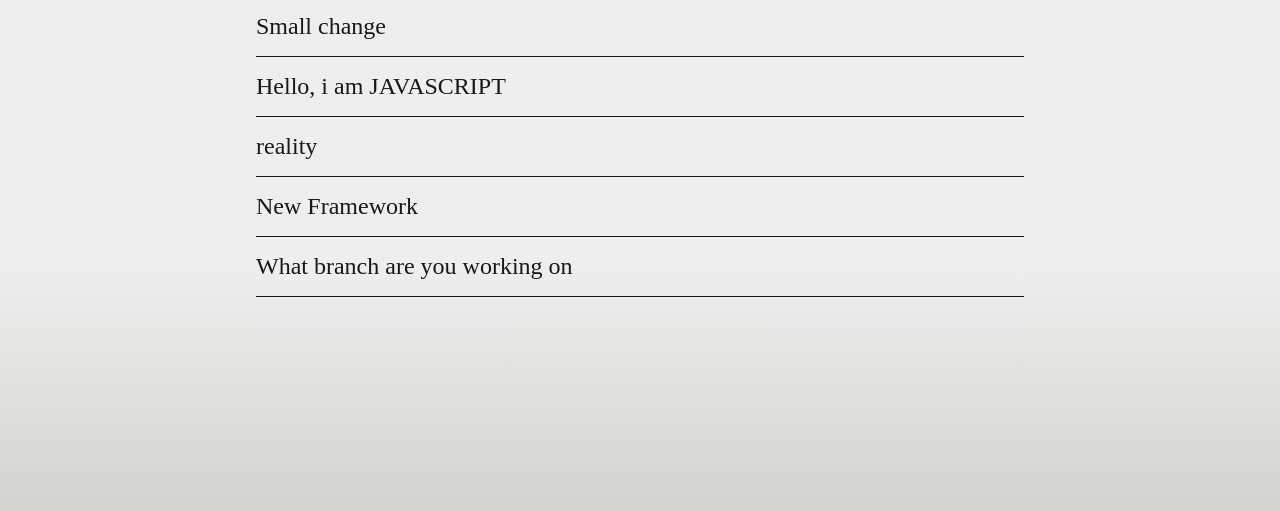
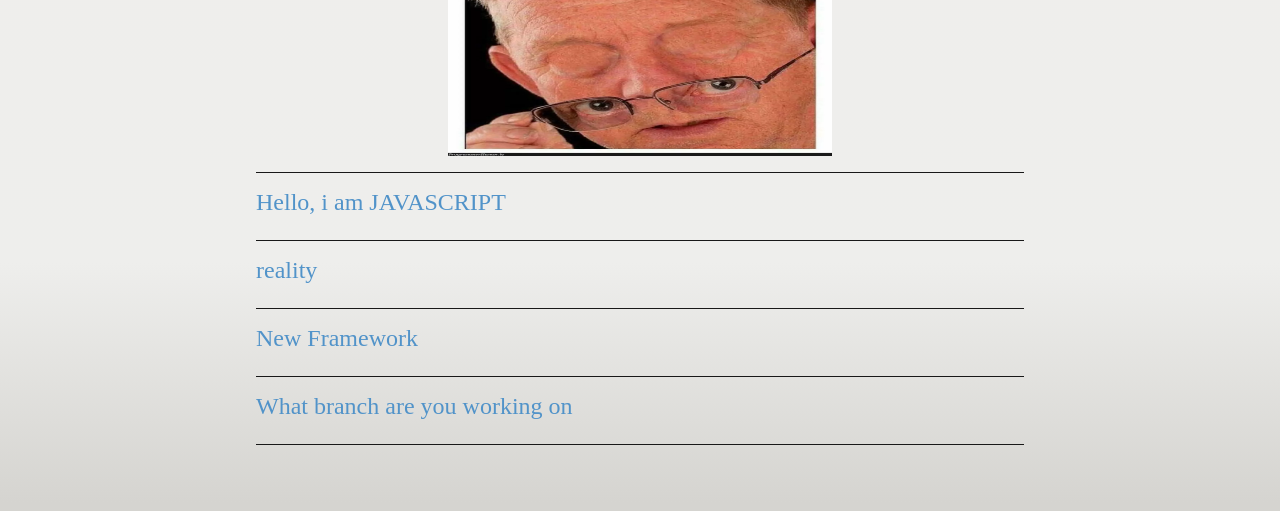
Before and after one commit to shchemer/cssBayan, a plain HTML site: page cssBayan/index.html in a window 1280 px wide. Shown: the part 289-800 px from the top of the page. Drawn offline with Linux system fonts and the light colour scheme; files whose address does not match are found by name.

Commit message:
feat: add action for images and add styles for bayan options (Sun, Mar 12, 2023 01:21:48 PM)

```diff
--- a/cssBayan/style.css
+++ b/cssBayan/style.css
@@ -47,9 +47,21 @@ body {
 	padding: 0 0 1em 0;
 }
 
+.bayan-container:not(:hover) > * > .bayan-option-box__option {
+	color: #5193c9;
+}
+
+.bayan-container > *:hover > .bayan-option-box__content > .bayan-option-box__meme-img{
+	display: block;
+}
+
 .bayan-title-box__title {
 	font-weight: 700;
 	font-size: 3em;
+}
+
+.bayan-option-box > *:hover{
+	cursor: pointer;
 }
 
 .bayan-option-box__option {
@@ -61,6 +73,22 @@ body {
 	display: none;
 }
 
+.bayan-option-box__radio-btn:checked + .bayan-option-box__option {
+	color: inherit;
+}
+
+.bayan-option-box__radio-btn:checked ~ .bayan-option-box__content > .bayan-option-box__meme-img {
+	display: block;
+}
+
+.bayan-option-box__content {
+	margin: .5em 0 0 0;
+	display: flex;
+	justify-content: center;
+}
+
 .bayan-option-box__meme-img {
 	display: none;
+	width: 50%;
+	aspect-ratio: 3 / 2;
 }
```
